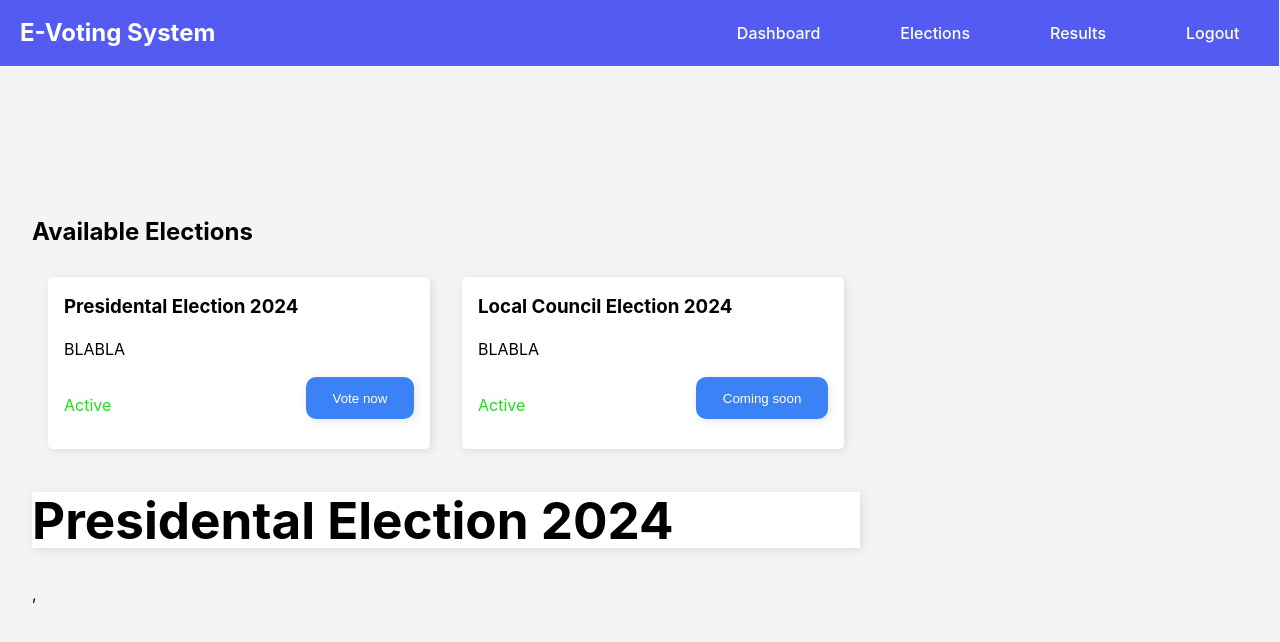
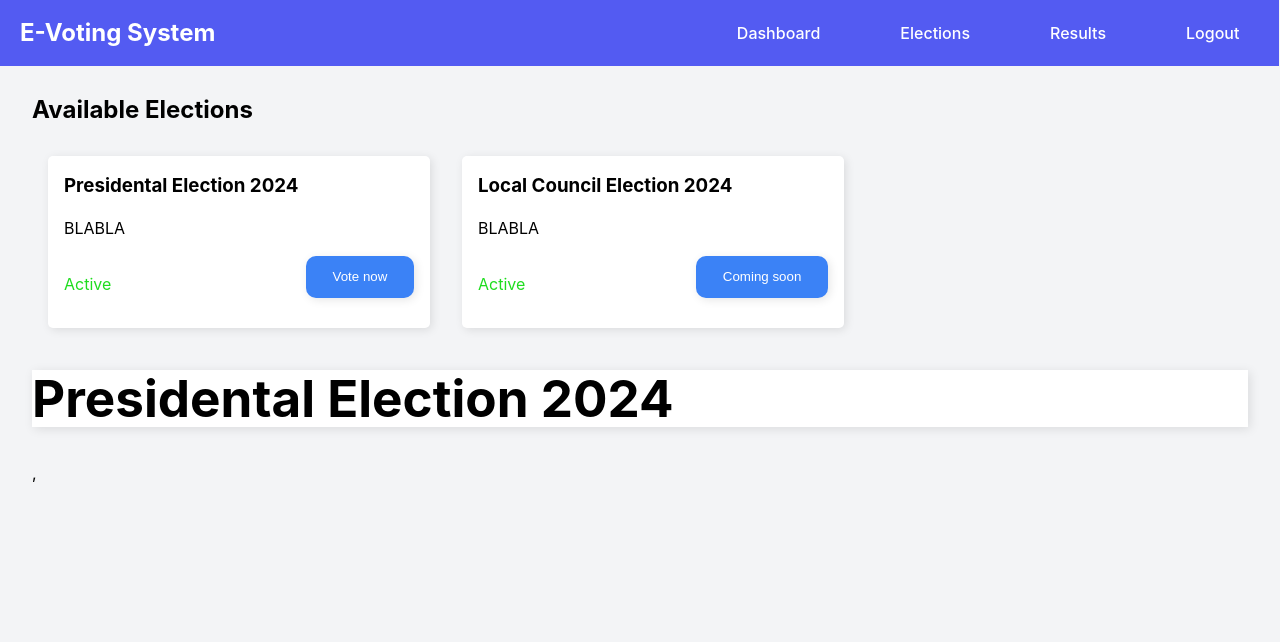
Before and after one commit to cshunor02/evoting, a React (Vite) app in the folder frontend/: page / in a window 1280 px wide. Shown: the top 642 px of the page. Built offline with nearby package versions, Linux system fonts and the light colour scheme.

Commit message:
Solving css homepage errors.

```diff
--- a/frontend/src/index.css
+++ b/frontend/src/index.css
@@ -20,6 +20,7 @@ body {
   padding: 0;
   margin: 0;
   width: 100%;
+  padding-top: 2.5em;
 }
 
 a {
@@ -30,14 +31,6 @@ a {
 }
 a:hover {
   color: #e0e0e0;
-}
-
-body {
-  margin: 0;
-  display: flex;
-  place-items: center;
-  min-width: 320px;
-  min-height: 100vh;
 }
 
 h1 {
```
